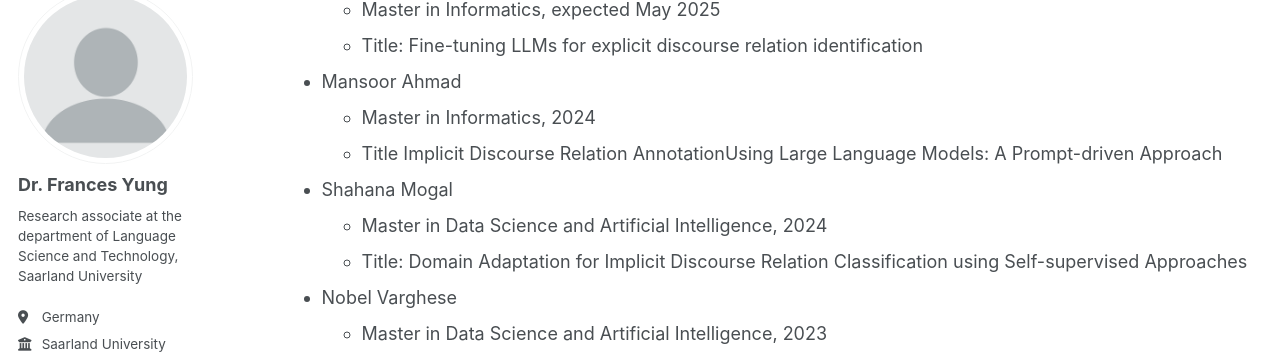
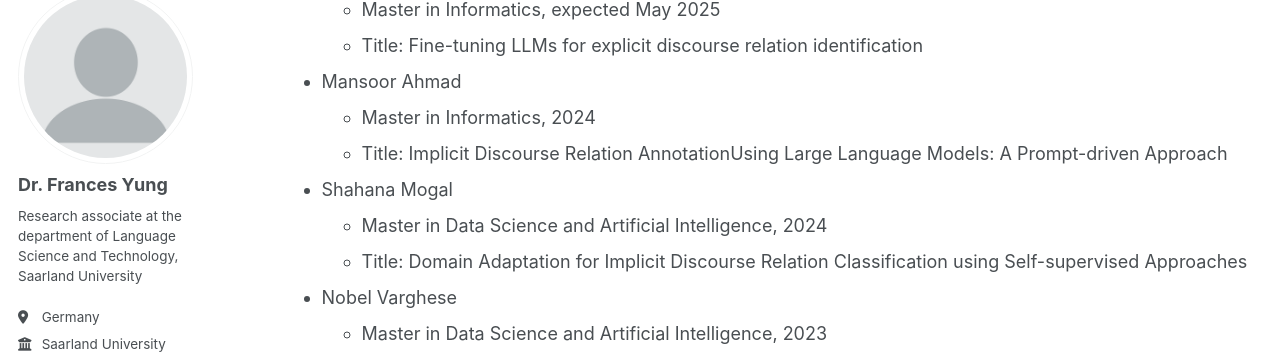
Before and after one commit to FrancesYung/FrancesYung.github.io, a Jekyll site: the page built from _pages/cv.md, in a window 1280 px wide and 900 px high, scrolled down 4451 px. Shown: the part 117-471 px from the top of the window. Built offline with Jekyll 4.4.1, drawn with Linux system fonts in a browser that asks for light colours; some web fonts are replaced.

Commit message:
Update cv.md

```diff
--- a/_pages/cv.md
+++ b/_pages/cv.md
@@ -58,7 +58,7 @@ Co-Supervision
 
 * Mansoor Ahmad
   * Master in Informatics, 2024
-  * Title Implicit Discourse Relation AnnotationUsing Large Language Models: A Prompt-driven Approach
+  * Title: Implicit Discourse Relation AnnotationUsing Large Language Models: A Prompt-driven Approach
 
 * Shahana Mogal
   * Master in Data Science and Artificial Intelligence, 2024
@@ -86,4 +86,4 @@ Service
   * Journal: Frontiers
 
 * Area chair
- * Sigdial 2024
+  * Sigdial 2024
```
